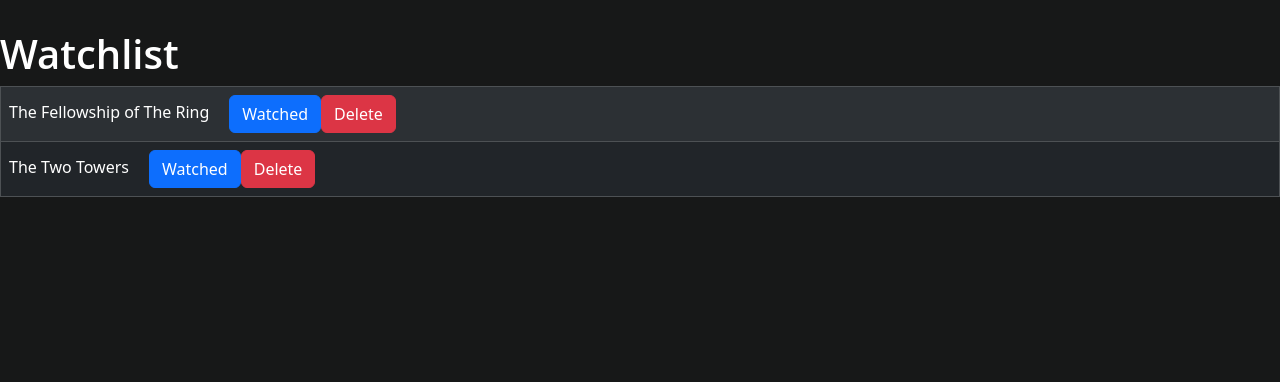
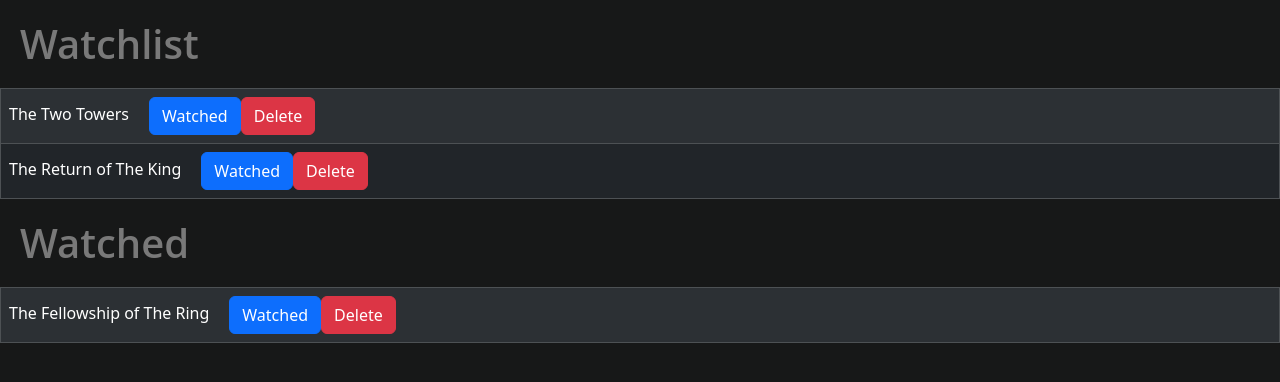
Before and after one commit to Saurontm/MovieWatchlist, a React (Create React App) app: page / in a window 1280 px wide. Shown: the top 382 px of the page. Built offline with nearby package versions, Linux system fonts and the light colour scheme.

Commit message:
see list of watched movies

```diff
--- a/src/App.js
+++ b/src/App.js
@@ -1,6 +1,7 @@
 import "./App.css";
 import { ThemeProvider } from "styled-components";
 import { GlobalStyle } from "./styles";
+import WatchedList from "./components/Watchlist";
 import WatchedMovies from "./components/WatchedMovies";
 
 const theme = {
@@ -13,6 +14,7 @@
     <div>
       <ThemeProvider theme={theme}>
         <GlobalStyle />
+        <WatchedList></WatchedList>
         <WatchedMovies></WatchedMovies>
       </ThemeProvider>
     </div>
--- a/src/components/MovieTable.js
+++ b/src/components/MovieTable.js
@@ -2,10 +2,10 @@
 import movieStore from "../stores/movieStore";
 import MovieEntry from "./MovieEntry";
 
-const MovieTable = () => {
-  const MovieList = movieStore.movies.map((movie) => (
-    <MovieEntry movie={movie} />
-  ));
+const MovieTable = (props) => {
+  const MovieList = movieStore.movies
+    .filter((movie) => movie.watched === props.watched)
+    .map((movie) => <MovieEntry movie={movie} />);
   return (
     <div>
       <Table striped bordered hover variant="dark">
--- a/src/components/WatchedMovies.js
+++ b/src/components/WatchedMovies.js
@@ -4,8 +4,8 @@
 const WatchedMovies = () => {
   return (
     <div>
-      <Title>Watchlist</Title>
-      <MovieTable></MovieTable>
+      <Title>Watched</Title>
+      <MovieTable watched={true}></MovieTable>
     </div>
   );
 };
--- a/src/components/Watchlist.js
+++ b/src/components/Watchlist.js
@@ -0,0 +1,13 @@
+import MovieTable from "./MovieTable";
+import { Title } from "../styles";
+
+const WatchedList = () => {
+  return (
+    <div>
+      <Title>Watchlist</Title>
+      <MovieTable watched={false}></MovieTable>
+    </div>
+  );
+};
+
+export default WatchedList;
--- a/src/movies.js
+++ b/src/movies.js
@@ -1,11 +1,15 @@
 const movies = [
   {
     name: "The Fellowship of The Ring",
-    watched: false,
+    watched: true,
   },
   {
     name: "The Two Towers",
     watched: false,
   },
+  {
+    name: "The Return of The King",
+    watched: false,
+  },
 ];
 export default movies;
--- a/src/styles.js
+++ b/src/styles.js
@@ -7,10 +7,10 @@
 `;
 
 export const Title = styled.h1`
-  color: ${(props) => props.theme.mainColor};
+  color: ${(props) => props.theme.secondaryColor};
   font-family: "Open Sans", sans-serif;
   font-weight: 600;
-  margin-top: 30px;
+  margin: 20px;
 `;
 
 export const Name = styled.span`
```
